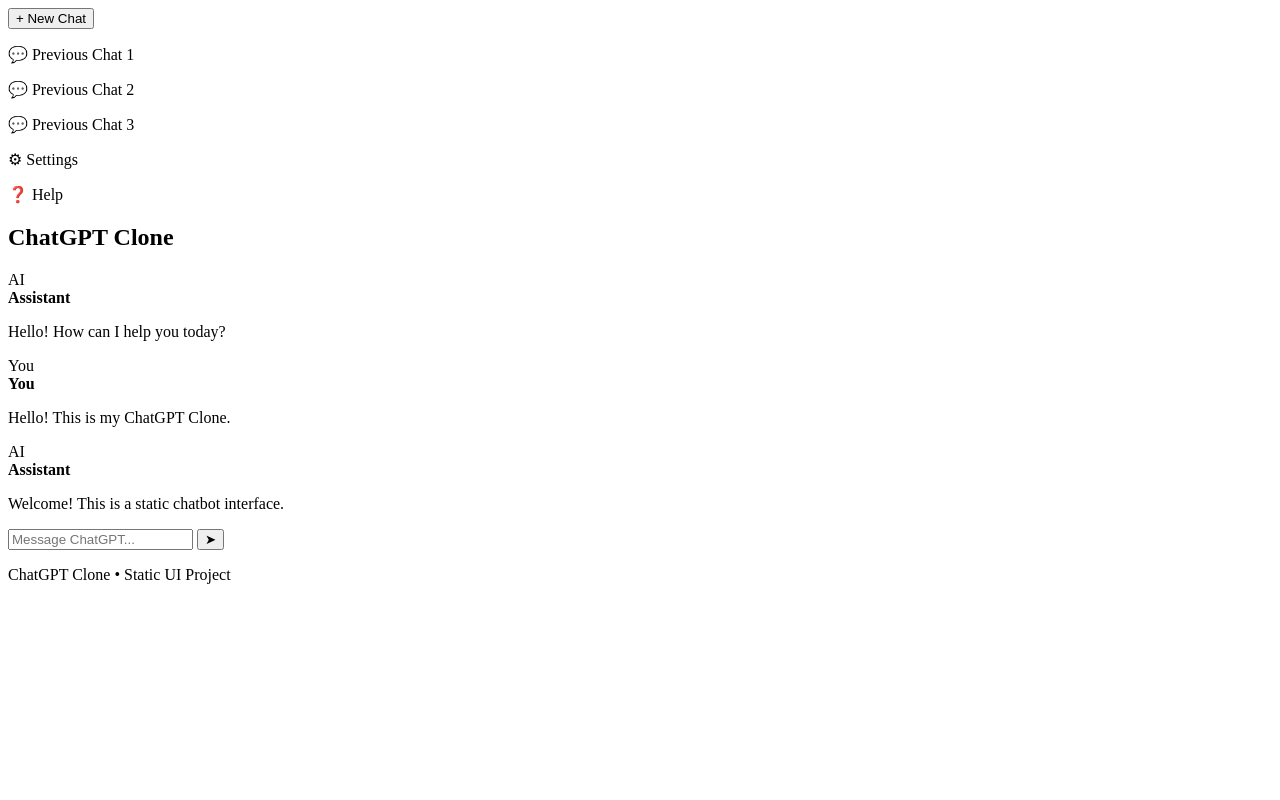
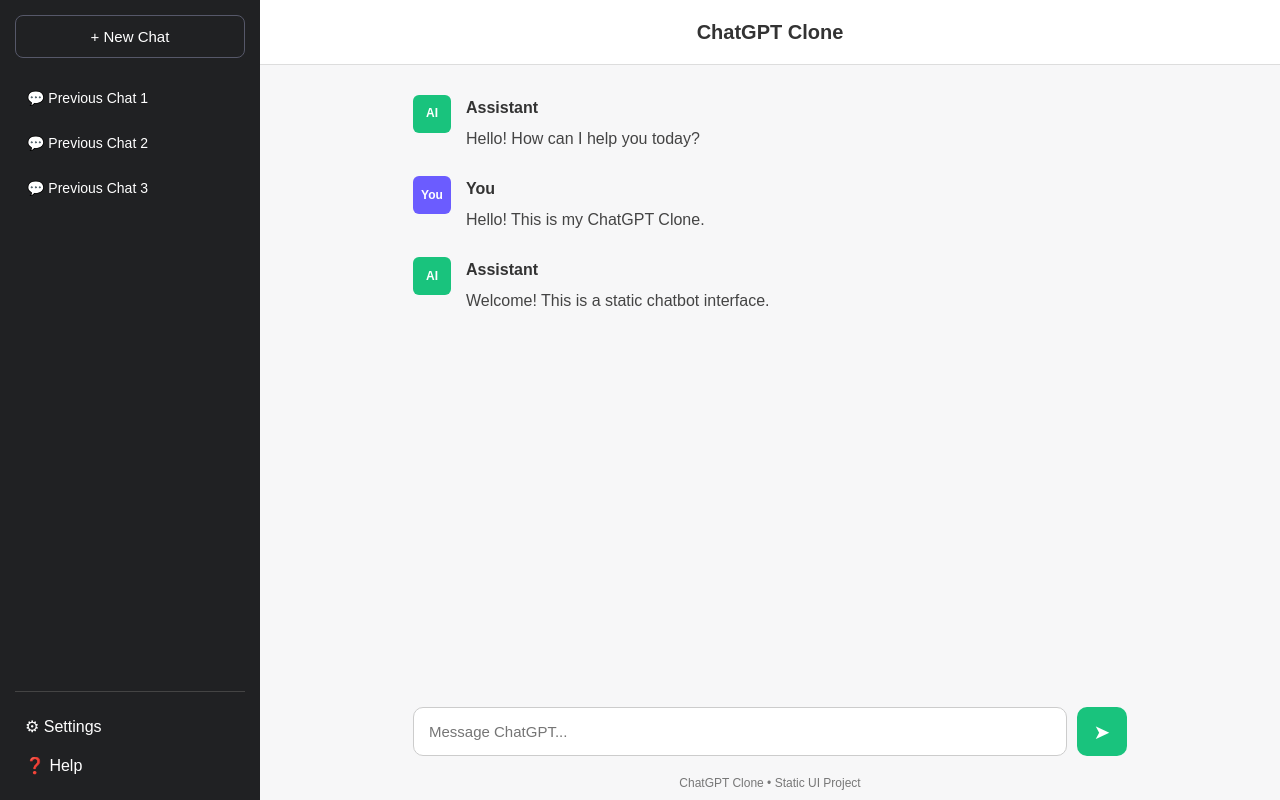
Before and after one commit to alihassan858/chatgpt-clone, a plain HTML site: page index.html in a window 1280 px wide. Drawn offline with Linux system fonts and the light colour scheme.

Commit message:
Refactor CSS for chat application layout and styles

```diff
--- a/style.css
+++ b/style.css
@@ -1,7 +1,225 @@
-Colors
-Fonts
-Spacing
-Sidebar
-Chat bubbles
-Input box
-Responsive layout
+* {
+    margin: 0;
+    padding: 0;
+    box-sizing: border-box;
+}
+
+body {
+    font-family: Arial, sans-serif;
+    background: #f7f7f8;
+    color: #333;
+}
+
+.chat-container {
+    display: flex;
+    height: 100vh;
+}
+
+/* Sidebar */
+.sidebar {
+    width: 260px;
+    background: #202123;
+    color: white;
+    padding: 15px;
+    display: flex;
+    flex-direction: column;
+}
+
+.new-chat {
+    width: 100%;
+    padding: 12px;
+    background: transparent;
+    border: 1px solid #565869;
+    color: white;
+    border-radius: 8px;
+    cursor: pointer;
+    font-size: 15px;
+}
+
+.new-chat:hover {
+    background: #2a2b32;
+}
+
+.chat-history {
+    margin-top: 20px;
+}
+
+.chat-history p {
+    padding: 12px;
+    border-radius: 6px;
+    margin-bottom: 5px;
+    font-size: 14px;
+}
+
+.chat-history p:hover {
+    background: #2a2b32;
+}
+
+.sidebar-bottom {
+    margin-top: auto;
+    border-top: 1px solid #444;
+    padding-top: 15px;
+}
+
+.sidebar-bottom p {
+    padding: 10px;
+}
+
+/* Main Chat */
+.main-chat {
+    flex: 1;
+    display: flex;
+    flex-direction: column;
+    min-width: 0;
+}
+
+/* Header */
+.chat-header {
+    height: 65px;
+    background: white;
+    border-bottom: 1px solid #ddd;
+    display: flex;
+    align-items: center;
+    justify-content: center;
+}
+
+.chat-header h2 {
+    font-size: 20px;
+    color: #333;
+}
+
+/* Chat Window */
+.chat-window {
+    flex: 1;
+    overflow-y: auto;
+    padding: 30px 15%;
+}
+
+.message {
+    display: flex;
+    gap: 15px;
+    margin-bottom: 25px;
+    line-height: 1.6;
+}
+
+.avatar {
+    width: 38px;
+    height: 38px;
+    border-radius: 6px;
+    background: #19c37d;
+    color: white;
+    display: flex;
+    align-items: center;
+    justify-content: center;
+    font-size: 12px;
+    font-weight: bold;
+    flex-shrink: 0;
+}
+
+.user-message .avatar {
+    background: #6b5cff;
+}
+
+.message-content {
+    max-width: 700px;
+}
+
+.message-content strong {
+    display: block;
+    margin-bottom: 5px;
+}
+
+.message-content p {
+    color: #444;
+}
+
+/* Input Area */
+.input-area {
+    width: 70%;
+    margin: 0 auto 20px;
+    display: flex;
+    gap: 10px;
+}
+
+.input-area input {
+    flex: 1;
+    padding: 15px;
+    border: 1px solid #ccc;
+    border-radius: 10px;
+    outline: none;
+    font-size: 15px;
+}
+
+.input-area input:focus {
+    border-color: #19c37d;
+}
+
+.send-button {
+    width: 50px;
+    border: none;
+    border-radius: 10px;
+    background: #19c37d;
+    color: white;
+    font-size: 20px;
+    cursor: pointer;
+}
+
+.send-button:hover {
+    background: #16a66b;
+}
+
+/* Footer */
+footer {
+    text-align: center;
+    font-size: 12px;
+    color: #777;
+    padding-bottom: 10px;
+}
+
+/* Responsive Design */
+@media (max-width: 768px) {
+
+    .sidebar {
+        width: 190px;
+    }
+
+    .chat-window {
+        padding: 20px;
+    }
+
+    .input-area {
+        width: 90%;
+    }
+}
+
+@media (max-width: 600px) {
+
+    .sidebar {
+        display: none;
+    }
+
+    .chat-header {
+        height: 55px;
+    }
+
+    .chat-header h2 {
+        font-size: 17px;
+    }
+
+    .chat-window {
+        padding: 20px 15px;
+    }
+
+    .input-area {
+        width: 94%;
+    }
+
+    .message {
+        gap: 10px;
+    }
+
+    .avatar {
+        width: 34px;
+        height: 34px;
+    }
+}
```
